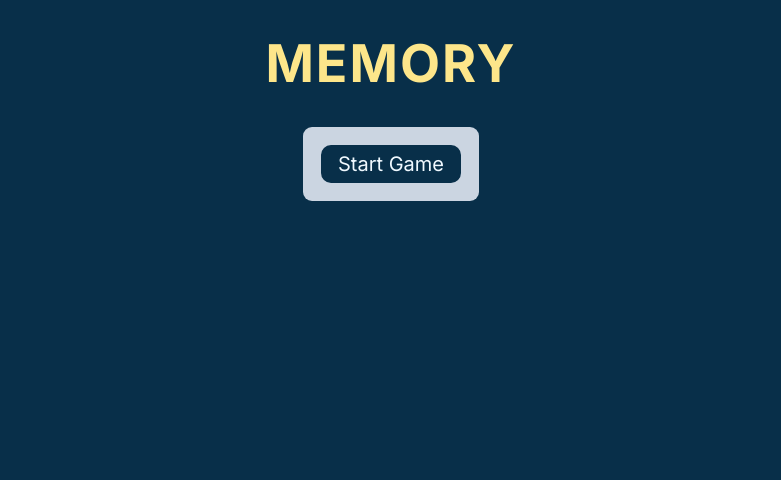
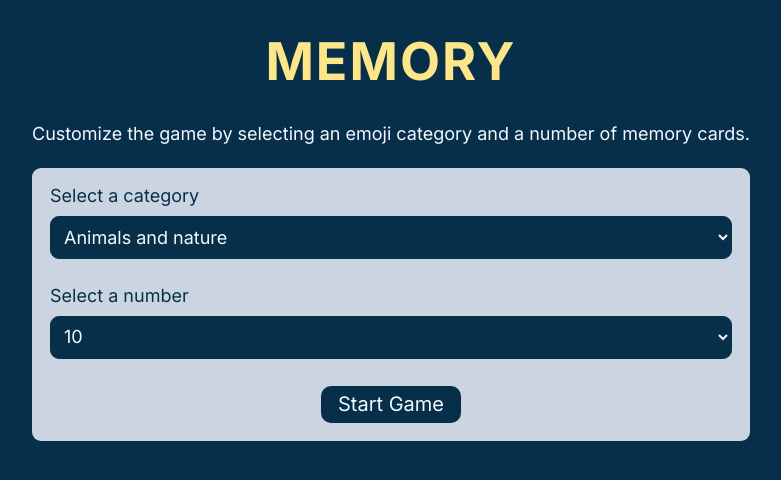
Before and after one commit to octaviageo/memory-game-react, a React (Vite) app: page / in a window 1280 px wide. Shown: the top 480 px of the page, without its empty margins (249-1030 px from the left). Built offline with nearby package versions, Linux system fonts and the light colour scheme.

Commit message:
Extra features to improve the game
Refactored code, created new reusable components

```diff
--- a/App.jsx
+++ b/App.jsx
@@ -3,13 +3,19 @@ import Form from '/components/Form'
 import MemoryCard from '/components/MemoryCard'
 import AssistiveTechInfo from '/components/AssistiveTechInfo'
 import GameOver from '/components/GameOver'
+import ErrorCard from '/components/ErrorCard'
 
 export default function App() {
+    const initialFormData = {category: "animals-and-nature", number: 10}
+
+    const [isFirstRender, setIsFirstRender] = useState(true)
+    const [formData, setFormData] = useState(initialFormData)
     const [isGameOn, setIsGameOn] = useState(false)
     const [emojisData, setEmojisData] = useState([])
     const [selectedCards, setSelectedCards] = useState([])
     const [matchedCards, setMatchedCards] = useState([])
     const [areAllCardsMatched, setAreAllCardsMatched] = useState(false)
+    const [isError, setIsError] = useState(false)
 
     useEffect(() => {
         if (selectedCards.length === 2 && selectedCards[0].name === selectedCards[1].name) {
@@ -23,11 +29,15 @@ export default function App() {
         }
     }, [matchedCards])
 
+    function handleFormChange(e) {
+        setFormData(prevFormData => ({...prevFormData, [e.target.name]: e.target.value}))
+    }
+
     async function startGame(e) {
         e.preventDefault()
 
         try {
-            const response = await fetch("https://emojihub.yurace.pro/api/all/category/animals-and-nature")
+            const response = await fetch(`https://emojihub.yurace.pro/api/all/category/${formData.category}`)
 
             if (!response.ok) {
                 throw new Error("Could not fetch data from API")
@@ -41,6 +51,9 @@ export default function App() {
             setIsGameOn(true)
         } catch(err) {
             console.error(err)
+            setIsError(true)
+        } finally {
+            setIsFirstRender(false)
         }
     }
 
@@ -58,7 +71,7 @@ export default function App() {
     function getRandomIndices(data) {
         const randomIndicesArray = []
 
-        for (let i = 0; i < 5; i++) {
+        for (let i = 0; i < (formData.number / 2); i++) {
             const randomNum = Math.floor(Math.random() * data.length)
             if (!randomIndicesArray.includes(randomNum)) {
                 randomIndicesArray.push(randomNum)
@@ -98,10 +111,20 @@ export default function App() {
         setAreAllCardsMatched(false)
     }
 
+    function resetError() {
+        setIsError(false)
+    }
+
     return (
         <main>
             <h1>Memory</h1>
-            {!isGameOn && <Form handleSubmit={startGame} />}
+            {!isGameOn && !isError &&
+                <Form
+                    handleSubmit={startGame}
+                    handleChange={handleFormChange}
+                    isFirstRender={isFirstRender}
+                />
+            }
             {isGameOn && !areAllCardsMatched &&
                 <AssistiveTechInfo emojisData={emojisData} matchedCards={matchedCards} />}
             {areAllCardsMatched && <GameOver handleClick={resetGame} />}
@@ -113,6 +136,7 @@ export default function App() {
                     matchedCards={matchedCards}
                 />
             }
+            {isError && <ErrorCard handleClick={resetError} />}
         </main>
     )
 }
--- /dev/null
+++ b/components/ErrorCard.jsx
@@ -0,0 +1,20 @@
+import { useRef, useEffect } from 'react'
+import RegularButton from './RegularButton'
+
+export default function ErrorCard({ handleClick }) {
+    const divRef = useRef(null)
+
+    useEffect(() => {
+        divRef.current.focus()
+    }, [])
+
+    return (
+        <div className="wrapper wrapper--accent" ref={divRef} tabIndex={-1}>
+            <p className="p--large">Sorry, there was an error.</p>
+            <p className="p--regular">Please come back later or click the button below to try restarting the game.</p>
+            <RegularButton handleClick={handleClick}>
+                Restart game
+            </RegularButton>
+        </div>
+    )
+}
--- a/components/Form.jsx
+++ b/components/Form.jsx
@@ -1,11 +1,25 @@
+import { useRef, useEffect } from 'react'
 import RegularButton from './RegularButton'
+import Select from './Select'
 
-export default function Form({ handleSubmit }) {
+export default function Form({ handleSubmit, handleChange, isFirstRender }) {
+    const divRef = useRef(null)
+
+    useEffect(() => {
+        !isFirstRender && divRef.current.focus()
+    }, [])
+
     return (
-        <form className="wrapper">
-            <RegularButton handleClick={handleSubmit}>
-                Start Game
-            </RegularButton>
-        </form>
+        <div className="form-container" ref={divRef} tabIndex={-1}>
+            <p className="p--regular">
+                Customize the game by selecting an emoji category and a number of memory cards.
+            </p>
+            <form className="wrapper">
+                <Select handleChange={handleChange} />
+                <RegularButton handleClick={handleSubmit}>
+                    Start Game
+                </RegularButton>
+            </form>
+        </div>
     )
 }
--- a/components/GameOver.jsx
+++ b/components/GameOver.jsx
@@ -1,4 +1,4 @@
-import { useRef, useEffect } from 'react'
+import { useEffect, useRef } from 'react'
 import RegularButton from './RegularButton'
 
 export default function GameOver({ handleClick }) {
@@ -9,7 +9,11 @@ export default function GameOver({ handleClick }) {
     }, [])
 
     return (
-        <div className="wrapper wrapper--accent" ref={divRef} tabIndex={-1}>
+        <div
+            className="wrapper wrapper--accent"
+            tabIndex={0}
+            ref={divRef}
+        >
             <p className="p--large">You've matched all the memory cards!</p>
             <RegularButton handleClick={handleClick}>
                 Play again
--- /dev/null
+++ b/components/Option.jsx
@@ -0,0 +1,9 @@
+export default function Option({ valueArray }) {
+    const optionEl = valueArray.map(({ name, value }) => (
+        <option key={value} value={value}>
+            {name ? name : value}
+        </option>
+    ))
+
+    return <>{optionEl}</>
+}
--- /dev/null
+++ b/components/Select.jsx
@@ -0,0 +1,19 @@
+import { data } from '../data/data'
+import Option from './Option'
+
+export default function Select({ handleChange }) {
+    const selectEl = Object.entries(data).map(([ key, value ]) => (
+        <div key={key} className="form__inner-wrapper">
+            <label htmlFor={key}>Select a {key}</label>
+            <select
+                name={key}
+                id={key}
+                onChange={handleChange}
+            >
+                <Option valueArray={value} />
+            </select>
+        </div>
+    ))
+
+    return <>{selectEl}</>
+}
--- a/index.html
+++ b/index.html
@@ -1,6 +1,6 @@
 <!DOCTYPE html>
 <html lang="en">
-    <head>
+    <head><link rel="stylesheet" href="https://cdnjs.cloudflare.com/ajax/libs/normalize/8.0.1/normalize.css"><link rel="stylesheet" href="https://cdnjs.cloudflare.com/ajax/libs/normalize/8.0.1/normalize.css">
         <link rel="stylesheet" href="/index.css">
         <title>Memory game</title>
         <meta name="viewport" content="width=device-width, initial-scale=1" />
--- a/package.json
+++ b/package.json
@@ -1,6 +1,6 @@
 {
-  "name": "Scrim-s06igjj",
-  "description": "https://scrimba.com/memory-game-in-react-c0a3odsk39/~0xvz/s0ts6n53ol/head",
+  "name": "Scrim-s06j7vd",
+  "description": "https://scrimba.com/memory-game-in-react-c0a3odsk39/~05le",
   "scripts": {
     "start": "vite",
     "dev": "vite",
@@ -10,7 +10,6 @@
   "dependencies": {
     "react": "18.2.0",
     "react-dom": "18.2.0",
-    "html-entities": "2.5.2",
     "vite": "latest"
   },
   "devDependencies": {
```
